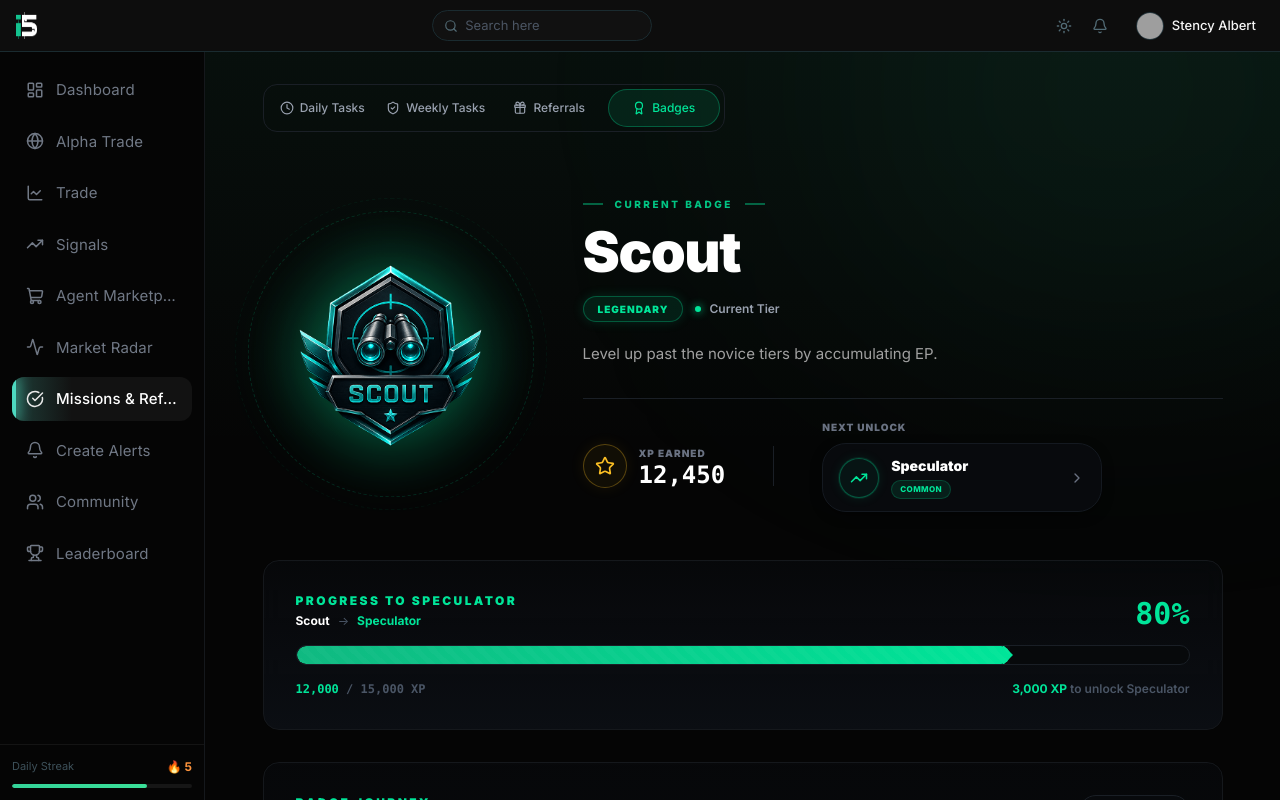
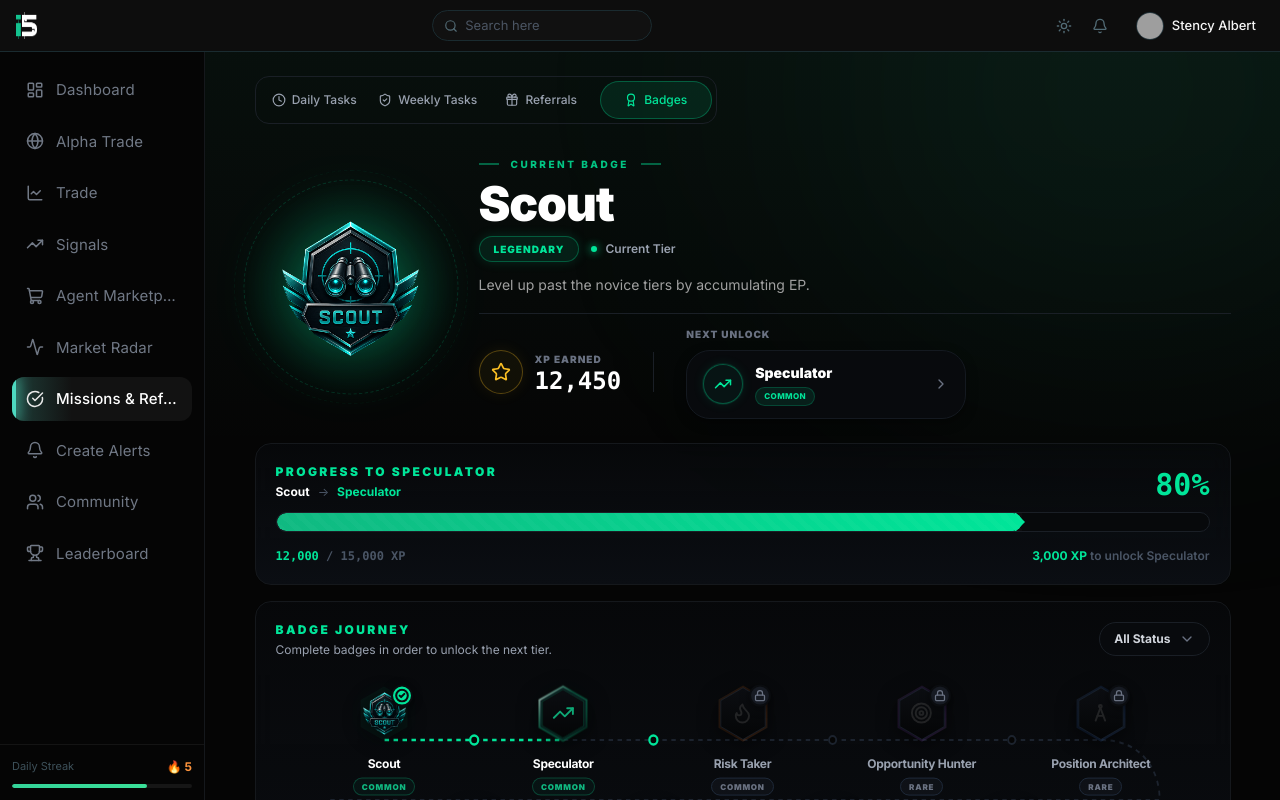
Before and after one commit to prithivi-designer/i5-Mainnet-design, a Next.js app: page /tasks in a window 1280 px wide. Both pictures are taken after a click on the button "Badges". Built offline with nearby package versions, Linux system fonts and the light colour scheme; grey boxes are pictures that could not be loaded.

Commit message:
ui: adjust layout sizes to fit badges page in viewport without vertical scrolling

```diff
--- a/src/views/Tasks.tsx
+++ b/src/views/Tasks.tsx
@@ -336,10 +336,10 @@ export function Tasks() {
       <div className="absolute top-0 left-0 w-full h-[400px] bg-gradient-to-b from-[#34d399]/5 to-transparent pointer-events-none" />
       <div className="absolute top-[-20%] right-[-10%] w-[50%] h-[50%] bg-[#34d399]/10 blur-[150px] rounded-full pointer-events-none" />
 
-      <div className="max-w-5xl w-full mx-auto p-6 md:p-8 relative z-10 flex-1 flex flex-col font-sans">
+      <div className="max-w-5xl w-full mx-auto p-4 md:p-6 relative z-10 flex-1 flex flex-col font-sans">
 
         {/* Navigation Tabs (Moved above Header Section) */}
-        <div className="flex w-full md:w-auto p-1 bg-transparent rounded-[14px] border border-[#1a1f26] gap-1 max-w-max mb-6">
+        <div className="flex w-full md:w-auto p-1 bg-transparent rounded-[14px] border border-[#1a1f26] gap-1 max-w-max mb-4">
           <button
             onClick={() => setActiveTab('daily')}
             className={cn(
@@ -515,12 +515,12 @@ export function Tasks() {
             </div>
           </div>
         ) : activeTab === 'badges' ? (
-          <div className="space-y-8 pb-12 mt-6">
+          <div className="space-y-4 pb-4 mt-2">
 
             {/* SECTION 1: Current Badge Hero Info (No outer card border) */}
-            <div className="relative flex flex-col md:flex-row items-center gap-8 md:gap-16 py-4">
+            <div className="relative flex flex-col md:flex-row items-center gap-4 md:gap-8 py-2">
               {/* Left Side: Large Scout Badge with glowing rim */}
-              <div className="relative shrink-0 w-56 h-56 md:w-64 md:h-64 flex items-center justify-center">
+              <div className="relative shrink-0 w-36 h-36 md:w-48 md:h-48 flex items-center justify-center">
                 <img
                   src="/Images/Badges/scout_badge.png"
                   alt="Scout Badge"
@@ -538,17 +538,17 @@ export function Tasks() {
               <div className="flex-1 w-full flex flex-col justify-between">
                 <div>
                   {/* CURRENT BADGE Header with dashes */}
-                  <div className="flex items-center gap-3 mb-3 text-[#00e599]/85">
+                  <div className="flex items-center gap-3 mb-2 text-[#00e599]/85">
                     <span className="w-5 h-[1.5px] bg-[#00e599]/40" />
                     <span className="text-[10px] font-extrabold tracking-[0.25em] uppercase">Current Badge</span>
                     <span className="w-5 h-[1.5px] bg-[#00e599]/40" />
                   </div>
 
-                  <h2 className="text-5xl md:text-[56px] font-black text-white tracking-tight mb-4 leading-none">
+                  <h2 className="text-4xl md:text-5xl font-black text-white tracking-tight mb-2 leading-none">
                     Scout
                   </h2>
 
-                  <div className="flex items-center gap-3 mb-5">
+                  <div className="flex items-center gap-3 mb-3">
                     <span className="bg-[#00e599]/10 text-[#00e599] border border-[#00e599]/30 px-3.5 py-1 rounded-full text-[10px] font-black tracking-widest uppercase shadow-[0_0_12px_rgba(0,229,153,0.15)]">
                       Legendary
                     </span>
@@ -557,13 +557,13 @@ export function Tasks() {
                     </span>
                   </div>
 
-                  <p className="text-[#a0a0a0] text-[15px] leading-relaxed max-w-md mb-8">
+                  <p className="text-[#a0a0a0] text-sm leading-relaxed max-w-md mb-4">
                     Level up past the novice tiers by accumulating EP.
                   </p>
                 </div>
 
                 {/* Stats Breakdown Row */}
-                <div className="flex flex-col sm:flex-row items-start sm:items-center gap-8 sm:gap-12 pt-5 border-t border-[#1a1f26]">
+                <div className="flex flex-col sm:flex-row items-start sm:items-center gap-6 sm:gap-8 pt-3 border-t border-[#1a1f26]">
                   {/* XP Earned */}
                   <div className="flex items-center gap-3">
                     <div className="w-11 h-11 rounded-full border border-[#fbbf24]/30 bg-[#fbbf24]/5 flex items-center justify-center shadow-[0_0_15px_rgba(251,191,36,0.08)]">
@@ -602,8 +602,8 @@ export function Tasks() {
             </div>
 
             {/* SECTION 2: Progress to Speculator (Card Box) */}
-            <div className="card-base p-6 md:p-8 border border-[#1a1f26] bg-[#0a0c0f]/80 backdrop-blur-md rounded-3xl relative overflow-hidden">
-              <div className="flex justify-between items-end mb-4">
+            <div className="card-base p-4 md:p-5 border border-[#1a1f26] bg-[#0a0c0f]/80 backdrop-blur-md rounded-2xl relative overflow-hidden">
+              <div className="flex justify-between items-end mb-3">
                 <div>
                   <h3 className="text-xs font-black text-[#00e599] uppercase tracking-[0.2em] mb-1">
                     Progress to Speculator
@@ -653,11 +653,11 @@ export function Tasks() {
             </div>
 
             {/* SECTION 3: Badge Journey */}
-            <div className="card-base p-6 md:p-8 border border-[#1a1f26] bg-[#0a0c0f]/80 backdrop-blur-md rounded-3xl overflow-hidden">
-              <div className="flex justify-between items-start mb-10">
+            <div className="card-base p-4 md:p-5 border border-[#1a1f26] bg-[#0a0c0f]/80 backdrop-blur-md rounded-2xl overflow-hidden">
+              <div className="flex justify-between items-start mb-4">
                 <div>
                   <h3 className="text-xs font-black text-[#00e599] uppercase tracking-[0.2em] mb-1">Badge Journey</h3>
-                  <p className="text-gray-400 text-sm">Complete badges in order to unlock the next tier.</p>
+                  <p className="text-gray-400 text-xs">Complete badges in order to unlock the next tier.</p>
                 </div>
                 <div className="flex items-center gap-2 border border-[#1a1f26] bg-[#080a0d] px-3.5 py-2 rounded-xl cursor-pointer hover:bg-[#11161d] transition-colors">
                   <span className="text-xs font-bold text-gray-300">All Status</span>
@@ -666,16 +666,16 @@ export function Tasks() {
               </div>
 
               {/* Journey Map Layout */}
-              <div className="relative max-w-4xl mx-auto py-8">
+              <div className="relative max-w-4xl mx-auto py-2">
 
                 {/* Desktop Journey Layout (Visible on Desktop only) */}
-                <div className="hidden md:block relative h-[380px] w-full mt-4">
+                <div className="hidden md:block relative h-[220px] w-full mt-2">
                   {/* Responsive Dotted Connecting Lines Background */}
                   <div className="absolute inset-0 z-0">
-                    <svg className="w-full h-full" viewBox="0 0 1000 380" preserveAspectRatio="none" style={{ pointerEvents: "none" }}>
+                    <svg className="w-full h-full" viewBox="0 0 1000 220" preserveAspectRatio="none" style={{ pointerEvents: "none" }}>
                       {/* Active/Completed line */}
                       <path
-                        d="M 100,80 L 300,80"
+                        d="M 100,50 L 300,50"
                         stroke="#00e599"
                         strokeWidth="2.5"
                         strokeDasharray="5, 5"
@@ -683,7 +683,7 @@ export function Tasks() {
                       />
                       {/* Locked line */}
                       <path
-                        d="M 300,80 L 900,80 C 945,80 965,120 965,180 L 35,180 C 35,240 55,280 200,280 L 800,280 C 845,280 875,280 910,310"
+                        d="M 300,50 L 900,50 C 945,50 965,80 965,110 L 35,110 C 35,140 55,170 200,170 L 800,170 C 845,170 875,170 910,190"
                         stroke="#1c232e"
                         strokeWidth="2"
                         strokeDasharray="5, 5"
@@ -692,19 +692,19 @@ export function Tasks() {
 
                       {/* Connection Dots */}
                       {/* Dot 1 (Active) */}
-                      <circle cx="200" cy="80" r="4.5" fill="#050505" stroke="#00e599" strokeWidth="2.5" />
+                      <circle cx="200" cy="50" r="4.5" fill="#050505" stroke="#00e599" strokeWidth="2.5" />
                       {/* Dot 2 (Active/Transition) */}
-                      <circle cx="400" cy="80" r="4.5" fill="#050505" stroke="#00e599" strokeWidth="2.5" />
+                      <circle cx="400" cy="50" r="4.5" fill="#050505" stroke="#00e599" strokeWidth="2.5" />
                       {/* Dot 3 (Locked) */}
-                      <circle cx="600" cy="80" r="4" fill="#050505" stroke="#1c232e" strokeWidth="2" />
+                      <circle cx="600" cy="50" r="4" fill="#050505" stroke="#1c232e" strokeWidth="2" />
                       {/* Dot 4 (Locked) */}
-                      <circle cx="800" cy="80" r="4" fill="#050505" stroke="#1c232e" strokeWidth="2" />
+                      <circle cx="800" cy="50" r="4" fill="#050505" stroke="#1c232e" strokeWidth="2" />
                       {/* Dot 5 (Locked) */}
-                      <circle cx="300" cy="280" r="4" fill="#050505" stroke="#1c232e" strokeWidth="2" />
+                      <circle cx="300" cy="170" r="4" fill="#050505" stroke="#1c232e" strokeWidth="2" />
                       {/* Dot 6 (Locked) */}
-                      <circle cx="500" cy="280" r="4" fill="#050505" stroke="#1c232e" strokeWidth="2" />
+                      <circle cx="500" cy="170" r="4" fill="#050505" stroke="#1c232e" strokeWidth="2" />
                       {/* Dot 7 (Locked) */}
-                      <circle cx="700" cy="280" r="4" fill="#050505" stroke="#1c232e" strokeWidth="2" />
+                      <circle cx="700" cy="170" r="4" fill="#050505" stroke="#1c232e" strokeWidth="2" />
                     </svg>
                   </div>
 
@@ -713,9 +713,9 @@ export function Tasks() {
                     // Helper to calculate center percentages
                     const getBadgePosition = (index: number) => {
                       if (index < 5) {
-                        return { left: `${index * 20 + 10}%`, top: '80px' };
+                        return { left: `${index * 20 + 10}%`, top: '50px' };
                       } else {
-                        return { left: `${(index - 5) * 20 + 20}%`, top: '280px' };
+                        return { left: `${(index - 5) * 20 + 20}%`, top: '170px' };
                       }
                     };
 
@@ -747,7 +747,7 @@ export function Tasks() {
                           glowColor={badge.glowColor}
                           locked={isLocked}
                           unlocked={badge.unlocked}
-                          size="w-[72px] h-[72px]"
+                          size="w-[60px] h-[60px]"
                         />
                         <h4 className={cn(
                           "font-bold text-xs mt-3 transition-colors tracking-tight truncate w-full px-1",
@@ -795,7 +795,7 @@ export function Tasks() {
                           glowColor={badge.glowColor}
                           locked={isLocked}
                           unlocked={badge.unlocked}
-                          size="w-[72px] h-[72px]"
+                          size="w-[60px] h-[60px]"
                         />
                         <h4 className={cn(
                           "font-bold text-xs mt-3 transition-colors",
```
